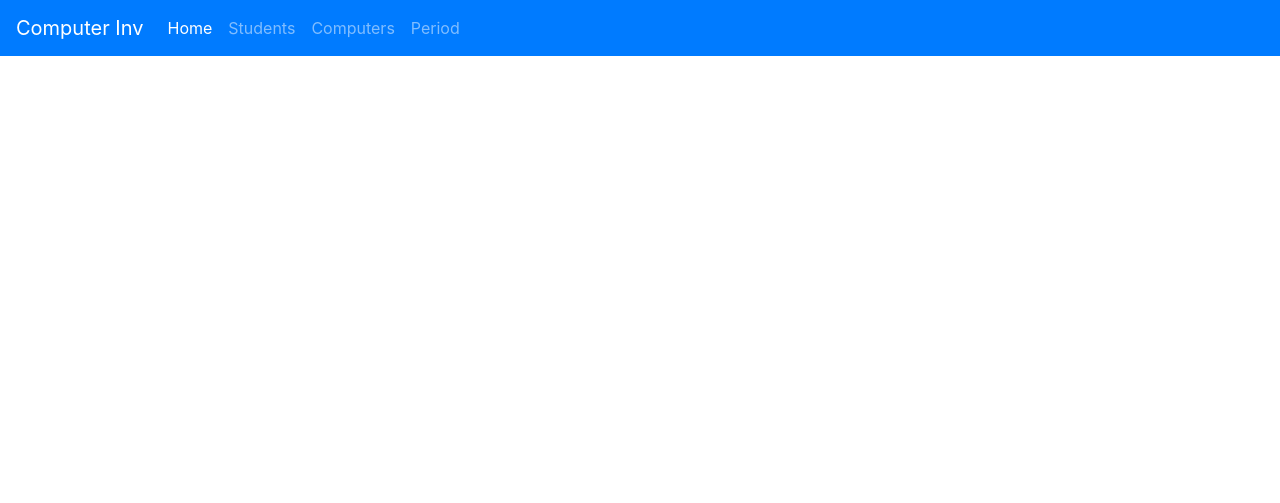
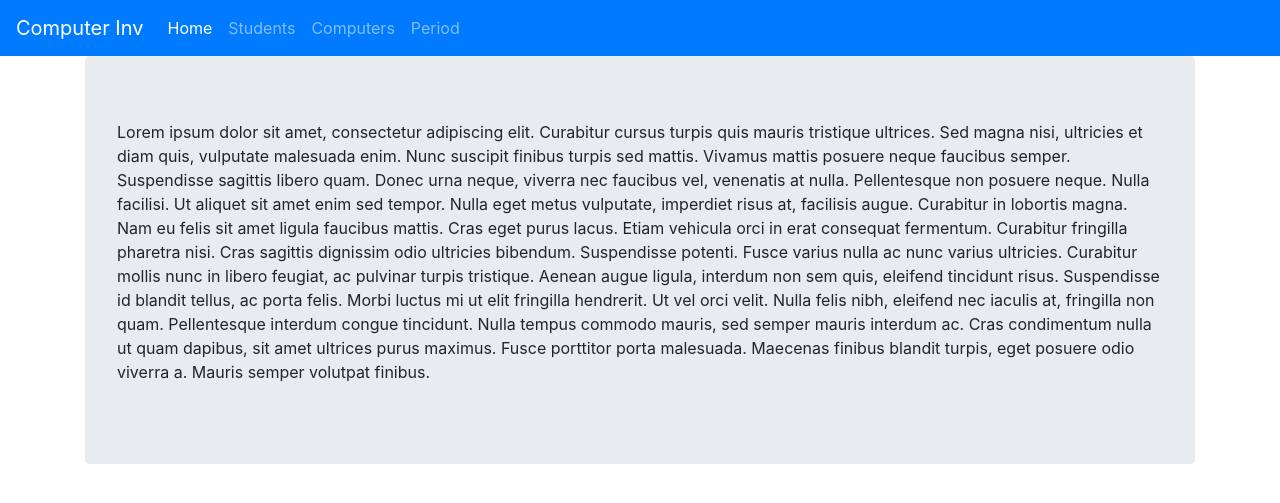
Before and after one commit to JacktonL/ComputerInventory, a Flask app: page / in a window 1280 px wide. Shown: the top 503 px of the page. Run offline with Flask 2, Linux system fonts and the light colour scheme; parts of the project's set-up code (start-up, migrations or seed data) failed here and were passed over; some libraries are stand-ins or nearby versions.

Commit message:
update 10/16/18 8:42

```diff
--- a/app/routes/Classes/Computer.py
+++ b/app/routes/Classes/Computer.py
@@ -1,7 +1,9 @@
 from mongoengine import *
+from .Software import Software
 
 
 class Computer(Document):
     number = StringField()
     status = StringField()
     os = StringField()
+    software = ReferenceField(Software)
--- a/app/routes/Classes/__init__.py
+++ b/app/routes/Classes/__init__.py
@@ -1,3 +1,4 @@
 
 from .Student import *
 from .Computer import *
+from .Software import *
--- a/app/templates/index.html
+++ b/app/templates/index.html
@@ -1,11 +1,13 @@
 {% extends "base.html" %}
-<!DOCTYPE html>
-<html lang="en">
-    <head>
-        <meta charset="UTF-8">
-        <title>Computer Inv</title>
-    </head>
-    <body>
 
-    </body>
-</html>
+{% block body %}
+    <div class="jumbotron">
+
+        <p>Lorem ipsum dolor sit amet, consectetur adipiscing elit. Curabitur cursus turpis quis mauris tristique ultrices. Sed magna nisi, ultricies et diam quis, vulputate malesuada enim. Nunc suscipit finibus turpis sed mattis. Vivamus mattis posuere neque faucibus semper. Suspendisse sagittis libero quam. Donec urna neque, viverra nec faucibus vel, venenatis at nulla. Pellentesque non posuere neque. Nulla facilisi. Ut aliquet sit amet enim sed tempor. Nulla eget metus vulputate, imperdiet risus at, facilisis augue. Curabitur in lobortis magna. Nam eu felis sit amet ligula faucibus mattis.
+
+            Cras eget purus lacus. Etiam vehicula orci in erat consequat fermentum. Curabitur fringilla pharetra nisi. Cras sagittis dignissim odio ultricies bibendum. Suspendisse potenti. Fusce varius nulla ac nunc varius ultricies. Curabitur mollis nunc in libero feugiat, ac pulvinar turpis tristique.
+
+            Aenean augue ligula, interdum non sem quis, eleifend tincidunt risus. Suspendisse id blandit tellus, ac porta felis. Morbi luctus mi ut elit fringilla hendrerit. Ut vel orci velit. Nulla felis nibh, eleifend nec iaculis at, fringilla non quam. Pellentesque interdum congue tincidunt. Nulla tempus commodo mauris, sed semper mauris interdum ac. Cras condimentum nulla ut quam dapibus, sit amet ultrices purus maximus. Fusce porttitor porta malesuada. Maecenas finibus blandit turpis, eget posuere odio viverra a. Mauris semper volutpat finibus.
+        </p>
+    </div>
+{% endblock %}
```
